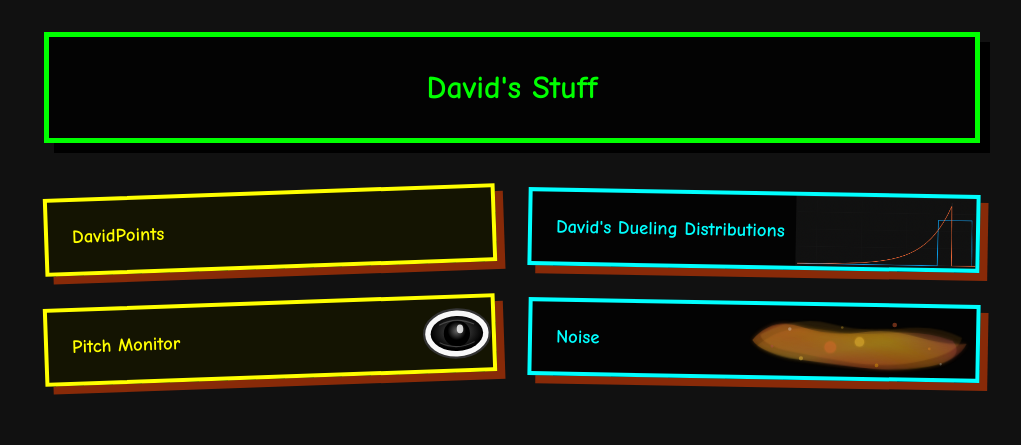
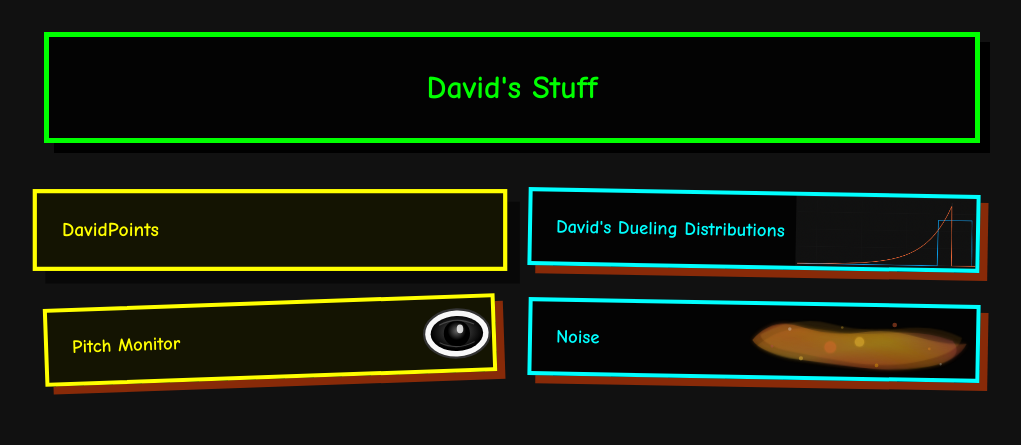
Before and after one commit to Dallach/dallach.github.io, a plain HTML site: page index.html in a window 1280 px wide. In both pictures the pointer is over the link "DavidPoints". Shown: the top 445 px of the page, without its empty margins (128-1149 px from the left). Drawn offline with Linux system fonts and the light colour scheme.

Commit message:
revert previous change

```diff
--- a/index.html
+++ b/index.html
@@ -92,12 +92,10 @@
             color: #00ffff;
         }
 
-        @media (hover: hover) {
-            .project-card:hover {
-                transform: rotate(0deg) scale(1.05);
-                box-shadow: 12px 12px 0px rgba(0, 0, 0, 0.5);
-                z-index: 10;
-            }
+        .project-card:hover {
+            transform: rotate(0deg) scale(1.05);
+            box-shadow: 12px 12px 0px rgba(0, 0, 0, 0.5);
+            z-index: 10;
         }
 
         .footer {
```
